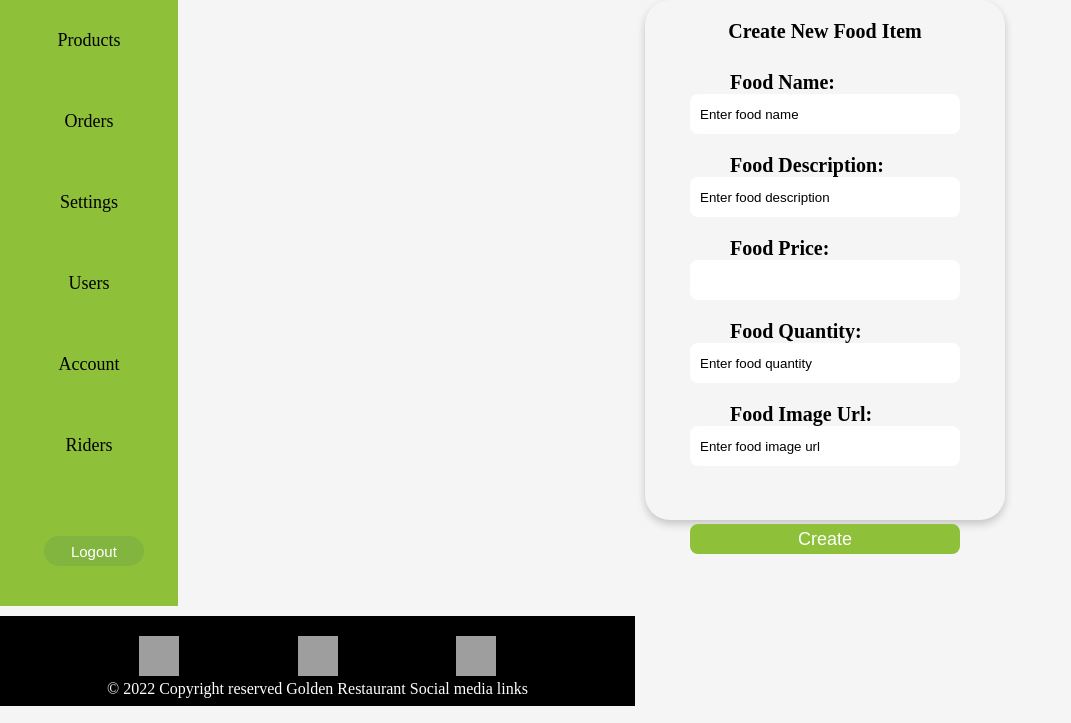
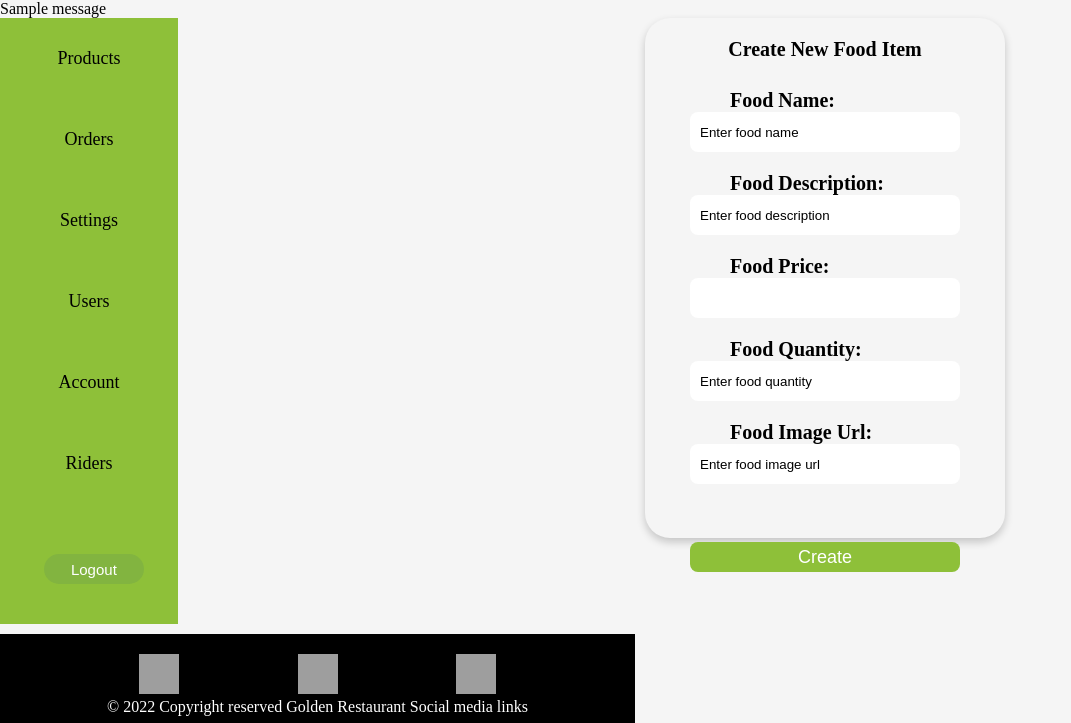
Before and after one commit to gorretgolden/Fast-Food-First, a Flask app: page /menu/create in a window 1280 px wide. Shown: the part 60-783 px from the top of the page, without its empty margins (0-1071 px from the left). Run offline with Flask 2, Linux system fonts and the light colour scheme; one stand-in notice (Sample message) is shown; some libraries are stand-ins or nearby versions; grey boxes are pictures that could not be loaded.

Commit message:
logging view

```diff
--- a/src/templates/base.html
+++ b/src/templates/base.html
@@ -34,6 +34,13 @@
   </ul>
  <nav>
 </header>
+<div class="content">
+    {% for message in get_flashed_messages() %}
+        <div class="alert">{{ message }}</div>
+    {% endfor %}
+
+</div>
+
 
 
 {% block content %}
```
